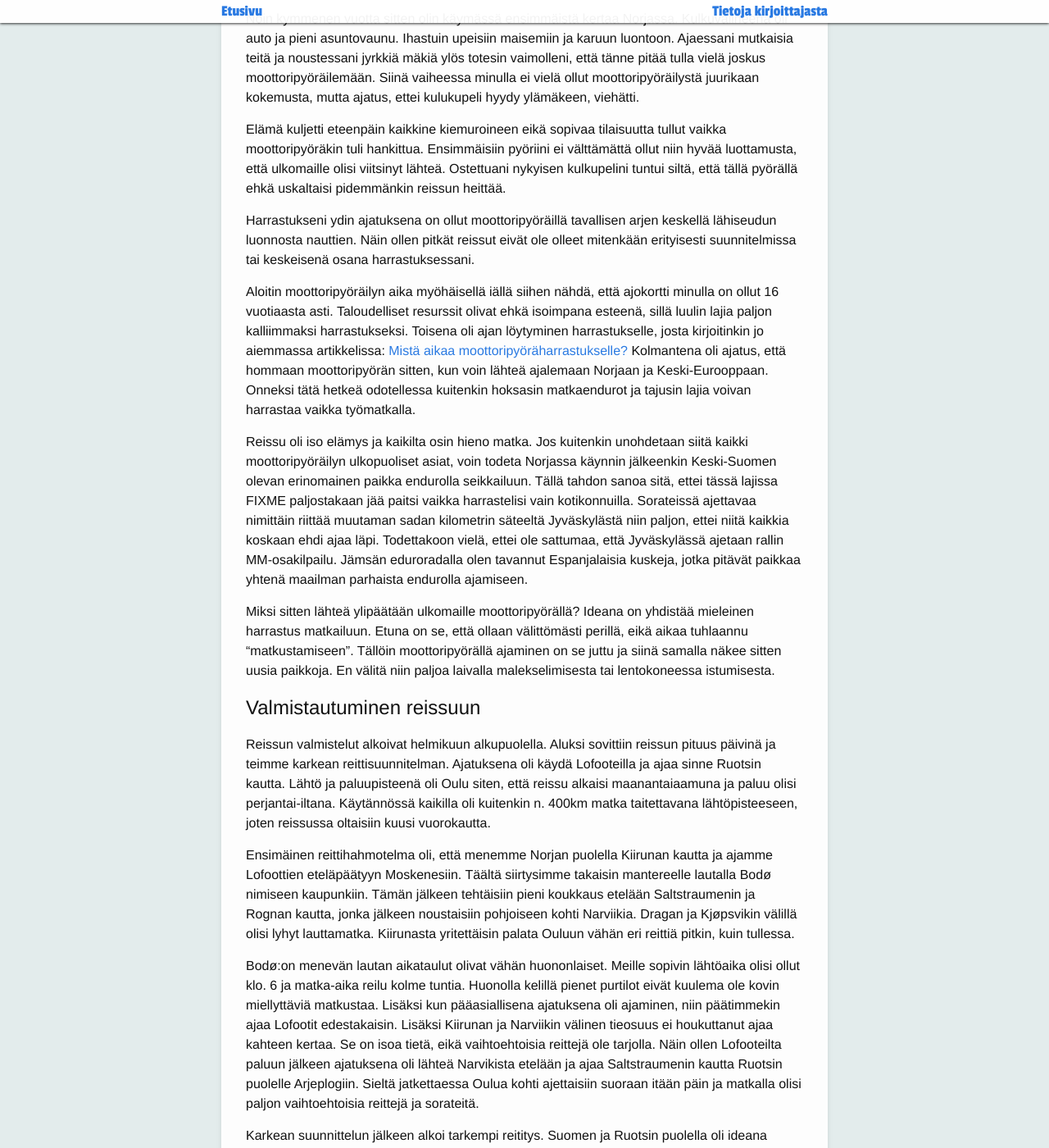
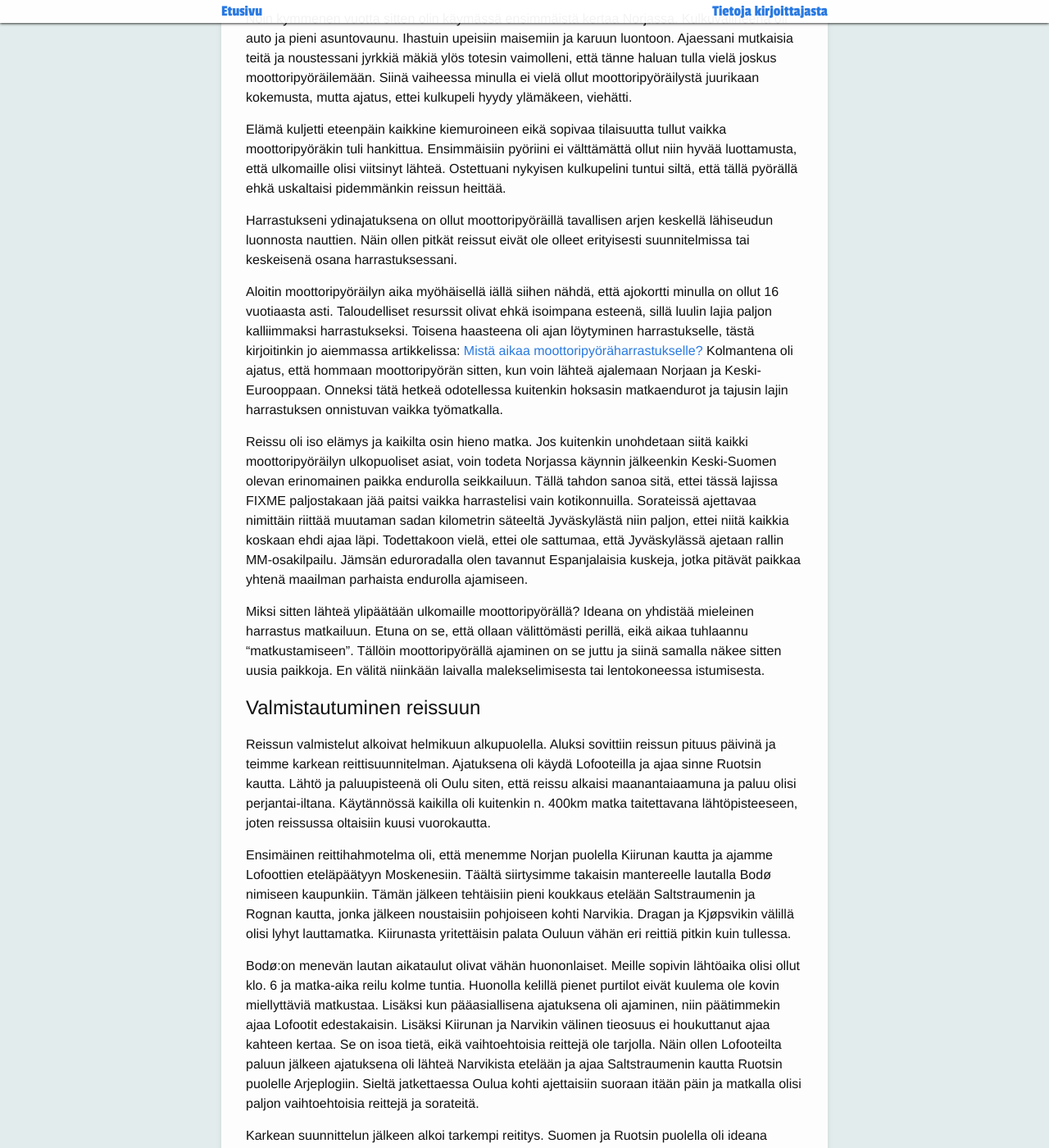
Before and after one commit to seikkailuendurolla/seikkailuendurolla.github.io, a Jekyll site: the page built from _posts/2017-01-22-matkaenduroilla-norjassa-valmistautuminen.md, in a window 1280 px wide and 1400 px high, scrolled down 800 px. Shown: the whole window at 82% size. Built offline with Jekyll 4.4.1, drawn with Linux system fonts in a browser that asks for light colours; some web fonts are replaced; comment, search, counter and statistics services are not loaded; some of the changed text lies outside the part shown.

Commit message:
Kirjoitusvirheiden korjaus

```diff
--- a/_posts/2017-01-22-matkaenduroilla-norjassa-valmistautuminen.md
+++ b/_posts/2017-01-22-matkaenduroilla-norjassa-valmistautuminen.md
@@ -8,30 +8,30 @@ keywords: "mööttoripyöräily, matkaenduro, seikkailu endurolla"
 draft: true
 ---
 
-Noin kymmenen vuotta sitten olin käymässä ensimmäistä kertaa Norjassa. Kulkuvälineenä oli auto ja pieni asuntovaunu. Ihastuin upeisiin maisemiin ja karuun luontoon. Ajaessani mutkaisia teitä ja noustessani jyrkkiä mäkiä ylös totesin vaimolleni, että tänne pitää tulla vielä joskus moottoripyöräilemään. Siinä vaiheessa minulla ei vielä ollut moottoripyöräilystä juurikaan kokemusta, mutta ajatus, ettei kulukupeli hyydy ylämäkeen, viehätti.
+Noin kymmenen vuotta sitten olin käymässä ensimmäistä kertaa Norjassa. Kulkuvälineenä oli auto ja pieni asuntovaunu. Ihastuin upeisiin maisemiin ja karuun luontoon. Ajaessani mutkaisia teitä ja noustessani jyrkkiä mäkiä ylös totesin vaimolleni, että tänne haluan tulla vielä joskus moottoripyöräilemään. Siinä vaiheessa minulla ei vielä ollut moottoripyöräilystä juurikaan kokemusta, mutta ajatus, ettei kulkupeli hyydy ylämäkeen, viehätti.
 
 Elämä kuljetti eteenpäin kaikkine kiemuroineen eikä sopivaa tilaisuutta tullut vaikka moottoripyöräkin tuli hankittua. Ensimmäisiin pyöriini ei välttämättä ollut niin hyvää luottamusta, että ulkomaille olisi viitsinyt lähteä. Ostettuani nykyisen kulkupelini tuntui siltä, että tällä pyörällä ehkä uskaltaisi pidemmänkin reissun heittää.
 
-Harrastukseni ydin ajatuksena on ollut moottoripyöräillä tavallisen arjen keskellä lähiseudun luonnosta nauttien. Näin ollen pitkät reissut eivät ole olleet mitenkään erityisesti suunnitelmissa tai keskeisenä osana harrastuksessani.
+Harrastukseni ydinajatuksena on ollut moottoripyöräillä tavallisen arjen keskellä lähiseudun luonnosta nauttien. Näin ollen pitkät reissut eivät ole olleet erityisesti suunnitelmissa tai keskeisenä osana harrastuksessani.
 
-Aloitin moottoripyöräilyn aika myöhäisellä iällä siihen nähdä, että ajokortti minulla on ollut 16 vuotiaasta asti. Taloudelliset resurssit olivat ehkä isoimpana esteenä, sillä luulin lajia paljon kalliimmaksi harrastukseksi. Toisena oli ajan löytyminen harrastukselle, josta kirjoitinkin jo aiemmassa artikkelissa: [Mistä aikaa moottoripyöräharrastukselle?](http://seikkailuendurol.la/2016/09/17/mista-aikaa-moottoripyoraharrastukselle) Kolmantena oli ajatus, että hommaan moottoripyörän sitten, kun voin lähteä ajalemaan Norjaan ja Keski-Eurooppaan. Onneksi tätä hetkeä odotellessa kuitenkin hoksasin matkaendurot ja tajusin lajia voivan harrastaa vaikka työmatkalla.
+Aloitin moottoripyöräilyn aika myöhäisellä iällä siihen nähdä, että ajokortti minulla on ollut 16 vuotiaasta asti. Taloudelliset resurssit olivat ehkä isoimpana esteenä, sillä luulin lajia paljon kalliimmaksi harrastukseksi. Toisena haasteena oli ajan löytyminen harrastukselle, tästä kirjoitinkin jo aiemmassa artikkelissa: [Mistä aikaa moottoripyöräharrastukselle?](http://seikkailuendurol.la/2016/09/17/mista-aikaa-moottoripyoraharrastukselle) Kolmantena oli ajatus, että hommaan moottoripyörän sitten, kun voin lähteä ajalemaan Norjaan ja Keski-Eurooppaan. Onneksi tätä hetkeä odotellessa kuitenkin hoksasin matkaendurot ja tajusin lajin harrastuksen onnistuvan vaikka työmatkalla.
 
 Reissu oli iso elämys ja kaikilta osin hieno matka. Jos kuitenkin unohdetaan siitä kaikki moottoripyöräilyn ulkopuoliset asiat, voin todeta Norjassa käynnin jälkeenkin Keski-Suomen olevan erinomainen paikka endurolla seikkailuun. Tällä tahdon sanoa sitä, ettei tässä lajissa FIXME paljostakaan jää paitsi vaikka harrastelisi vain kotikonnuilla. Sorateissä ajettavaa nimittäin riittää muutaman sadan kilometrin säteeltä Jyväskylästä niin paljon, ettei niitä kaikkia koskaan ehdi ajaa läpi. Todettakoon vielä, ettei ole sattumaa, että Jyväskylässä ajetaan rallin MM-osakilpailu. Jämsän eduroradalla olen tavannut Espanjalaisia kuskeja, jotka pitävät paikkaa yhtenä maailman parhaista endurolla ajamiseen.
 
-Miksi sitten lähteä ylipäätään ulkomaille moottoripyörällä? Ideana on yhdistää mieleinen harrastus matkailuun. Etuna on se, että ollaan välittömästi perillä, eikä aikaa tuhlaannu "matkustamiseen". Tällöin moottoripyörällä ajaminen on se juttu ja siinä samalla näkee sitten uusia paikkoja. En välitä niin paljoa laivalla malekselimisesta tai lentokoneessa istumisesta.
+Miksi sitten lähteä ylipäätään ulkomaille moottoripyörällä? Ideana on yhdistää mieleinen harrastus matkailuun. Etuna on se, että ollaan välittömästi perillä, eikä aikaa tuhlaannu "matkustamiseen". Tällöin moottoripyörällä ajaminen on se juttu ja siinä samalla näkee sitten uusia paikkoja. En välitä niinkään laivalla malekselimisesta tai lentokoneessa istumisesta.
 
 # Valmistautuminen reissuun
 
 Reissun valmistelut alkoivat helmikuun alkupuolella. Aluksi sovittiin reissun pituus päivinä ja teimme karkean reittisuunnitelman. Ajatuksena oli käydä Lofooteilla ja ajaa sinne Ruotsin kautta. Lähtö ja paluupisteenä oli Oulu siten, että reissu alkaisi maanantaiaamuna ja paluu olisi perjantai-iltana. Käytännössä kaikilla oli kuitenkin n. 400km matka taitettavana lähtöpisteeseen, joten reissussa oltaisiin kuusi vuorokautta.
 
-Ensimäinen reittihahmotelma oli, että menemme Norjan puolella Kiirunan kautta ja ajamme Lofoottien eteläpäätyyn Moskenesiin. Täältä siirtysimme takaisin mantereelle lautalla Bodø nimiseen kaupunkiin. Tämän jälkeen tehtäisiin pieni koukkaus etelään Saltstraumenin ja Rognan kautta, jonka jälkeen noustaisiin pohjoiseen kohti Narviikia. Dragan ja Kjøpsvikin välillä olisi lyhyt lauttamatka. Kiirunasta yritettäisin palata Ouluun vähän eri reittiä pitkin, kuin tullessa.
+Ensimäinen reittihahmotelma oli, että menemme Norjan puolella Kiirunan kautta ja ajamme Lofoottien eteläpäätyyn Moskenesiin. Täältä siirtysimme takaisin mantereelle lautalla Bodø nimiseen kaupunkiin. Tämän jälkeen tehtäisiin pieni koukkaus etelään Saltstraumenin ja Rognan kautta, jonka jälkeen noustaisiin pohjoiseen kohti Narvikia. Dragan ja Kjøpsvikin välillä olisi lyhyt lauttamatka. Kiirunasta yritettäisin palata Ouluun vähän eri reittiä pitkin kuin tullessa.
 
-Bodø:on menevän lautan aikataulut olivat vähän huononlaiset. Meille sopivin lähtöaika olisi ollut klo. 6 ja matka-aika reilu kolme tuntia. Huonolla kelillä pienet purtilot eivät kuulema ole kovin miellyttäviä matkustaa. Lisäksi kun pääasiallisena ajatuksena oli ajaminen, niin päätimmekin ajaa Lofootit edestakaisin. Lisäksi Kiirunan ja Narviikin välinen tieosuus ei houkuttanut ajaa kahteen kertaa. Se on isoa tietä, eikä vaihtoehtoisia reittejä ole tarjolla. Näin ollen Lofooteilta paluun jälkeen ajatuksena oli lähteä Narvikista etelään ja ajaa Saltstraumenin kautta Ruotsin puolelle Arjeplogiin. Sieltä jatkettaessa Oulua kohti ajettaisiin suoraan itään päin ja matkalla olisi paljon vaihtoehtoisia reittejä ja sorateitä.
+Bodø:on menevän lautan aikataulut olivat vähän huononlaiset. Meille sopivin lähtöaika olisi ollut klo. 6 ja matka-aika reilu kolme tuntia. Huonolla kelillä pienet purtilot eivät kuulema ole kovin miellyttäviä matkustaa. Lisäksi kun pääasiallisena ajatuksena oli ajaminen, niin päätimmekin ajaa Lofootit edestakaisin. Lisäksi Kiirunan ja Narvikin välinen tieosuus ei houkuttanut ajaa kahteen kertaa. Se on isoa tietä, eikä vaihtoehtoisia reittejä ole tarjolla. Näin ollen Lofooteilta paluun jälkeen ajatuksena oli lähteä Narvikista etelään ja ajaa Saltstraumenin kautta Ruotsin puolelle Arjeplogiin. Sieltä jatkettaessa Oulua kohti ajettaisiin suoraan itään päin ja matkalla olisi paljon vaihtoehtoisia reittejä ja sorateitä.
 
 Karkean suunnittelun jälkeen alkoi tarkempi reititys. Suomen ja Ruotsin puolella oli ideana mennä mahdollisimman pieniä teitä pitkin, kuitenkin niin, ettei matka kovin paljoa pitenisi. Norjassa oli välttämätöntä suunnitella pistoja pääreitiltä, koska muutoin ajaminen olisi ollut ainoastaa päälystettyä tietä. Hienoa olisi ollut päästä ajamaan myös pienempää polkua maastoon, mutta aika pian selvisi, ettei tämä Norjassa lain puitteissa ollut mahdollista. Siellä kun maastossa moottoriajoneuvolla ajaminen on kiellettyä omilla maillakin [(Motor traffic on uncultivated land and in watercourses).](https://www.regjeringen.no/en/dokumenter/motor-traffic-on-uncultivated-land-and-i/id173402/) Ainoastaan viljellyllä (käytännössä pellolla) alueella voi maanomistajan luvalla ajaa moottoriajoneuvoilla.
 Pienempien teidän etsimiseen käytimme Ruotsissa [kartor.eniro.se](http://kartor.eniro.se/) palvelua ja Norjassa [www.ut.no/kart](http://www.ut.no/kart/). UT:sta on saatavissa myös mobiilisovellus.
 
-Pohdimme yhtenä vaihtoehtona majoitukseen telttailua matkaenduro hengessä. Leirintäalueiden mökit (Cabin) olivat kuitenkin sen verran edullisia ja sisälsivät myös mm. mahdollisuuden suihkussa käyntiin, ettei telttailua vakavammin harkittu. Huonon kelin sattuessa märkien ajovarusteiden kanssa olisi myös helpompi toimia mökeissä. Varasimme ensimmäisen yön majoituksen etukäteen, koska saapuisimme paikalla vasta myöhään illalla.
+Pohdimme yhtenä vaihtoehtona majoitukseen telttailua "matkaenduro -hengessä". Leirintäalueiden mökit (Cabin) olivat kuitenkin sen verran edullisia ja sisälsivät myös mm. mahdollisuuden suihkussa käyntiin, ettei telttailua vakavammin harkittu. Huonon kelin sattuessa märkien ajovarusteiden kanssa olisi myös helpompi toimia mökeissä. Varasimme ensimmäisen yön majoituksen etukäteen, koska saapuisimme paikalla vasta myöhään illalla.
 
 # Kuljettajien esittely
 
```
Also changed, not shown: other parts of _posts/2017-01-22-matkaenduroilla-norjassa-valmistautuminen.md (+2 -2 lines).
